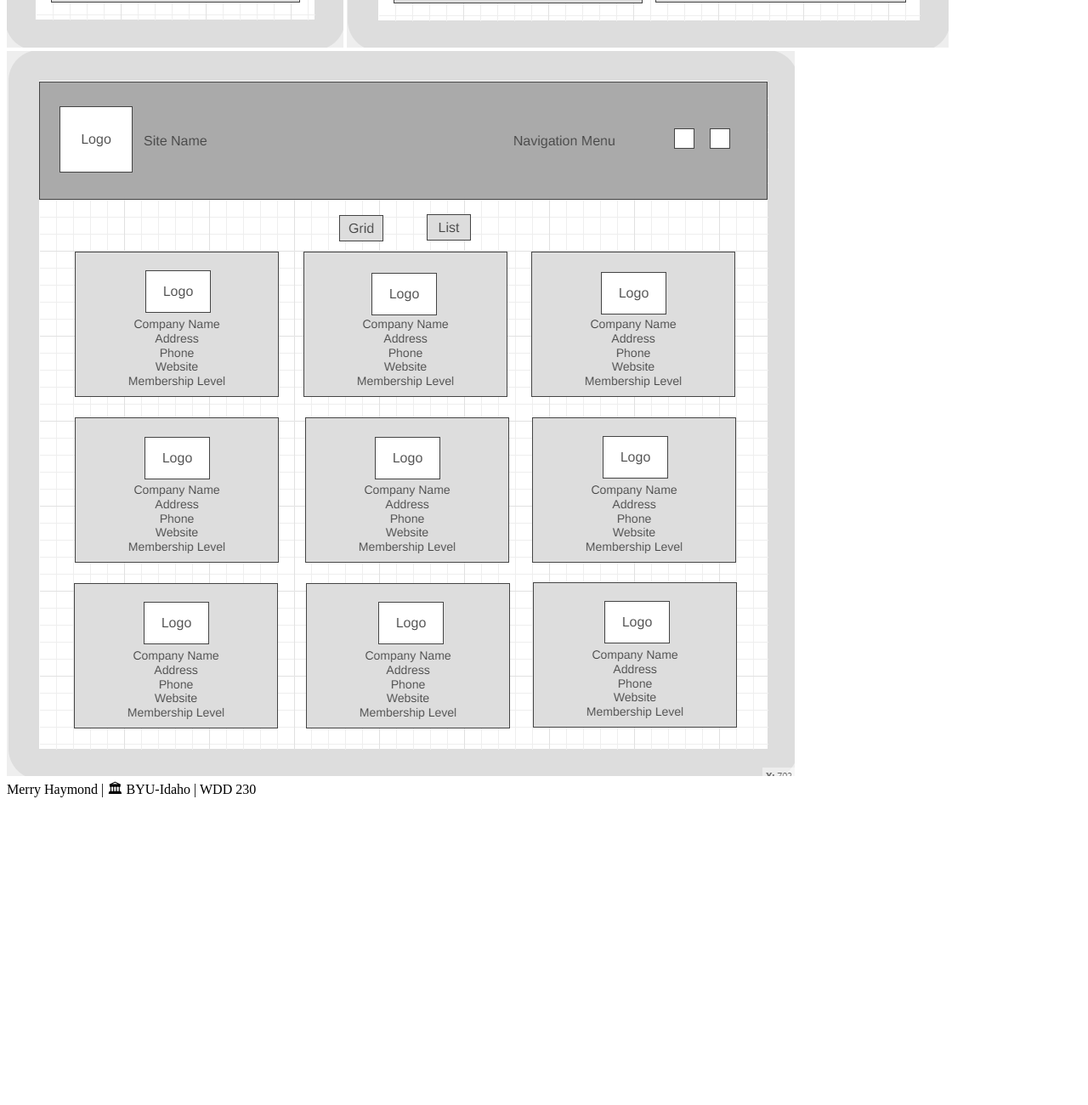
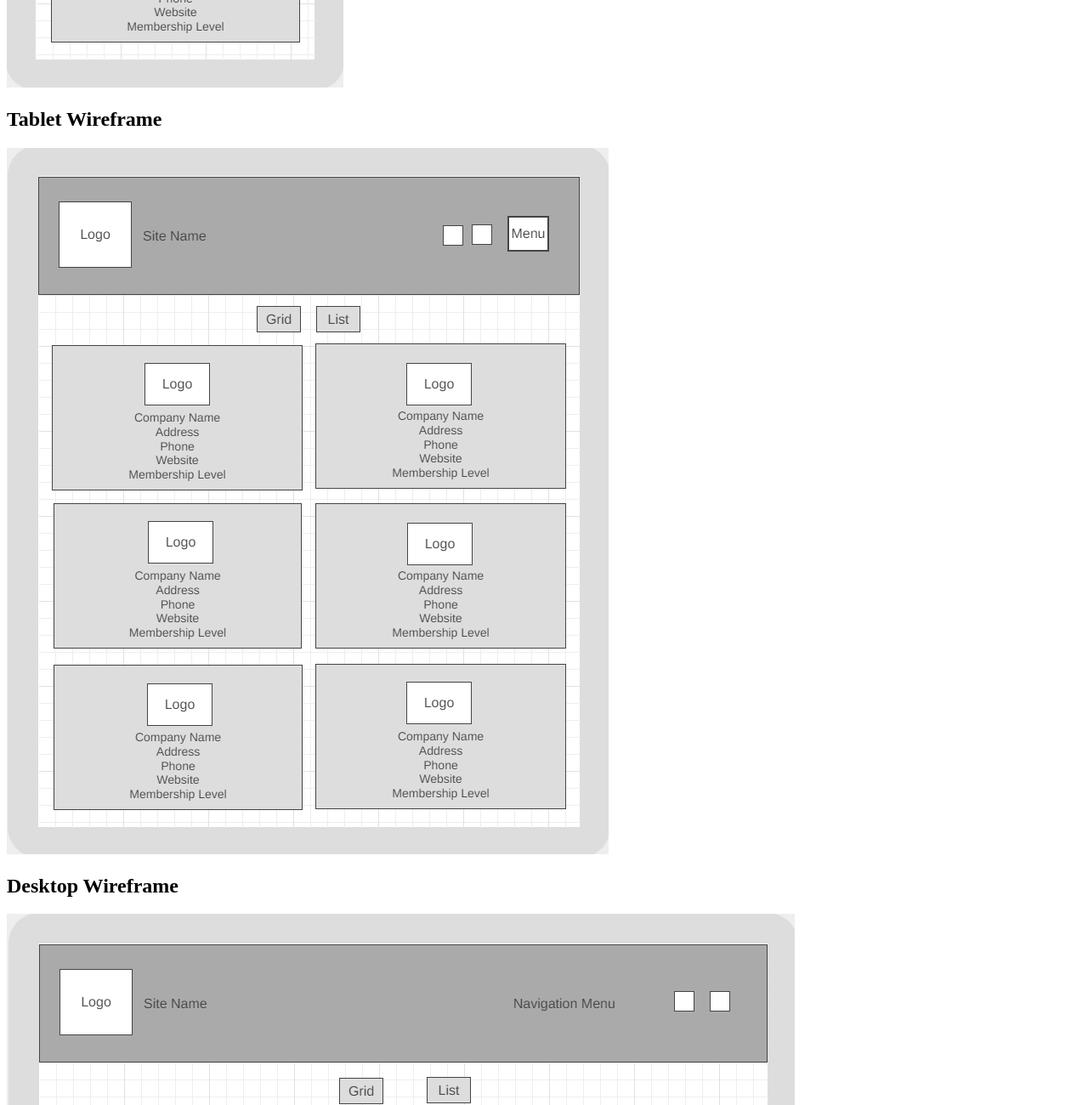
Before and after one commit to mjhaymond/wdd230, a plain HTML site: page lesson9/wireframe.html in a window 1280 px wide. Shown: the part 860-2160 px from the top of the page at 85% size. Before the commit the page ends 1812 px from the top, so only its background shows below. Drawn offline with Linux system fonts and the light colour scheme; no server answers.

Commit message:
wireframe

```diff
--- a/lesson9/wireframe.html
+++ b/lesson9/wireframe.html
@@ -24,9 +24,16 @@
         <h1>Wireframes for Directory</h1>
     </header>
     <main>
-        <div class="pics">
+        <div>
+            <h2>Mobile Wireframe</h2>
             <img src="images/Mobile-wireframe.png" alt="Wireframe of directory for mobile">
+        </div>
+        <div>
+            <h2>Tablet Wireframe</h2>
             <img src="images/Tablet-wireframe.png" alt="Wireframe of directory for tablet">
+        </div>
+        <div>
+            <h2>Desktop Wireframe</h2>
             <img src="images/Desktop-wireframe.png" alt="Wireframe of directory for desktop">
         </div>
     </main>
```
Also changed, not shown: index.html (+1 -0 lines).
